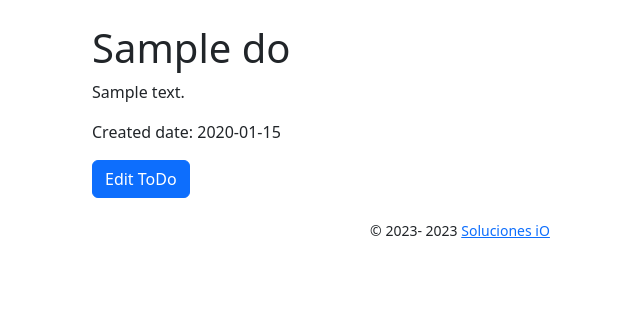
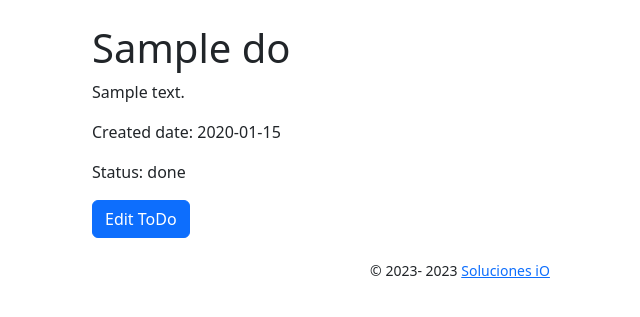
Before and after one commit to ricardovelero/Python-Flask-Bootstrap-Todo, a Flask app: page /todo/1 in a window 1280 px wide. Shown: the part 56-373 px from the top of the page, without its empty margins (180-820 px from the left). Run offline with Flask 3, Linux system fonts and the light colour scheme; tables that the repository leaves empty hold one stand-in row (values such as "Sample post"); some libraries are stand-ins or nearby versions.

Commit message:
View status

```diff
--- a/templates/todo.html
+++ b/templates/todo.html
@@ -6,6 +6,7 @@
         <h1>{{ todo.title }}</h1>
         <p>{{ todo.body|safe }}</p>
         <p>Created date: {{todo.date}}</p>
+        <p>Status: {{todo.status}}</p>
         <a
         href="{{ url_for('edit_todo', id=todo.id) }}"
         class="btn btn-primary"
```
